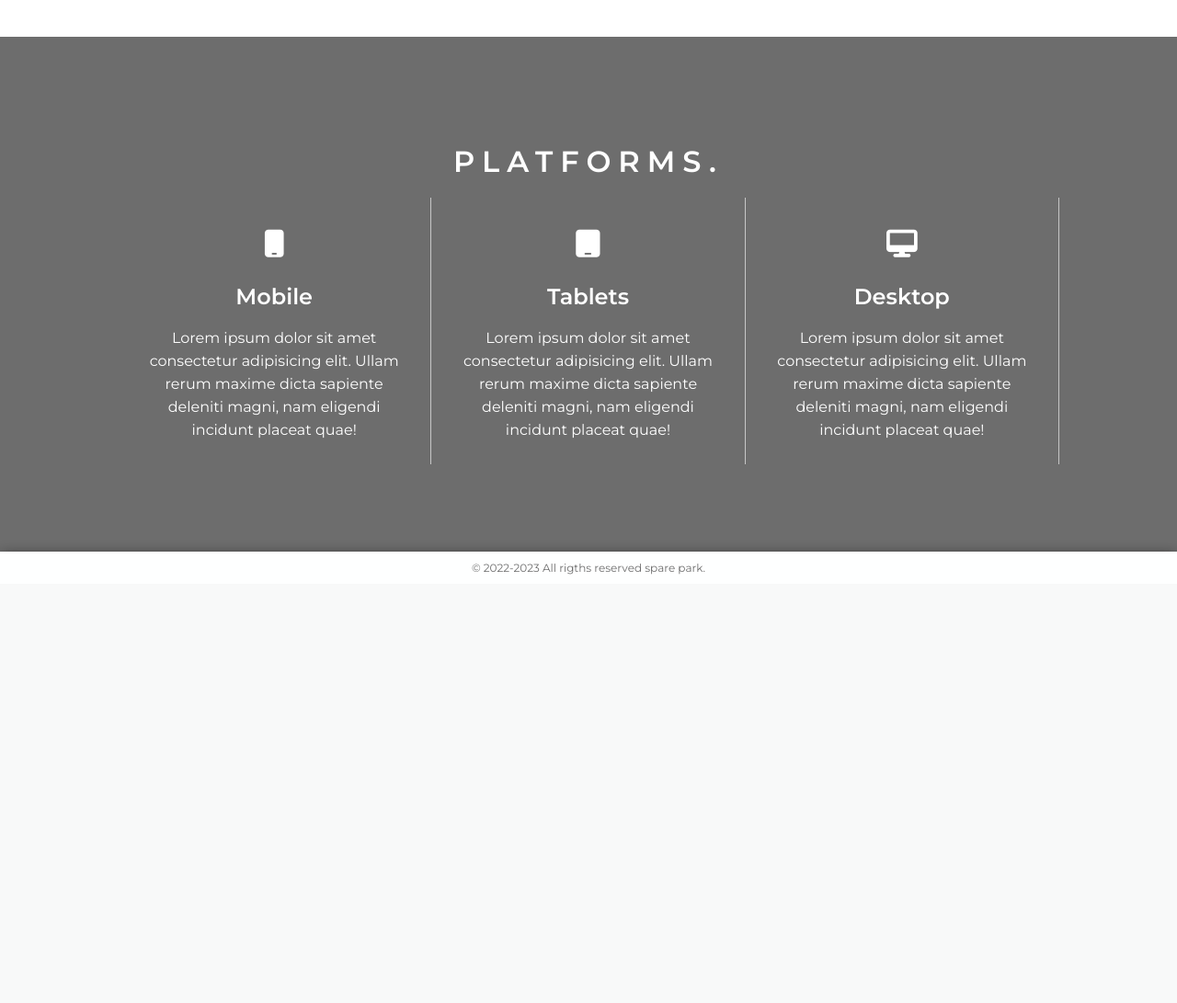
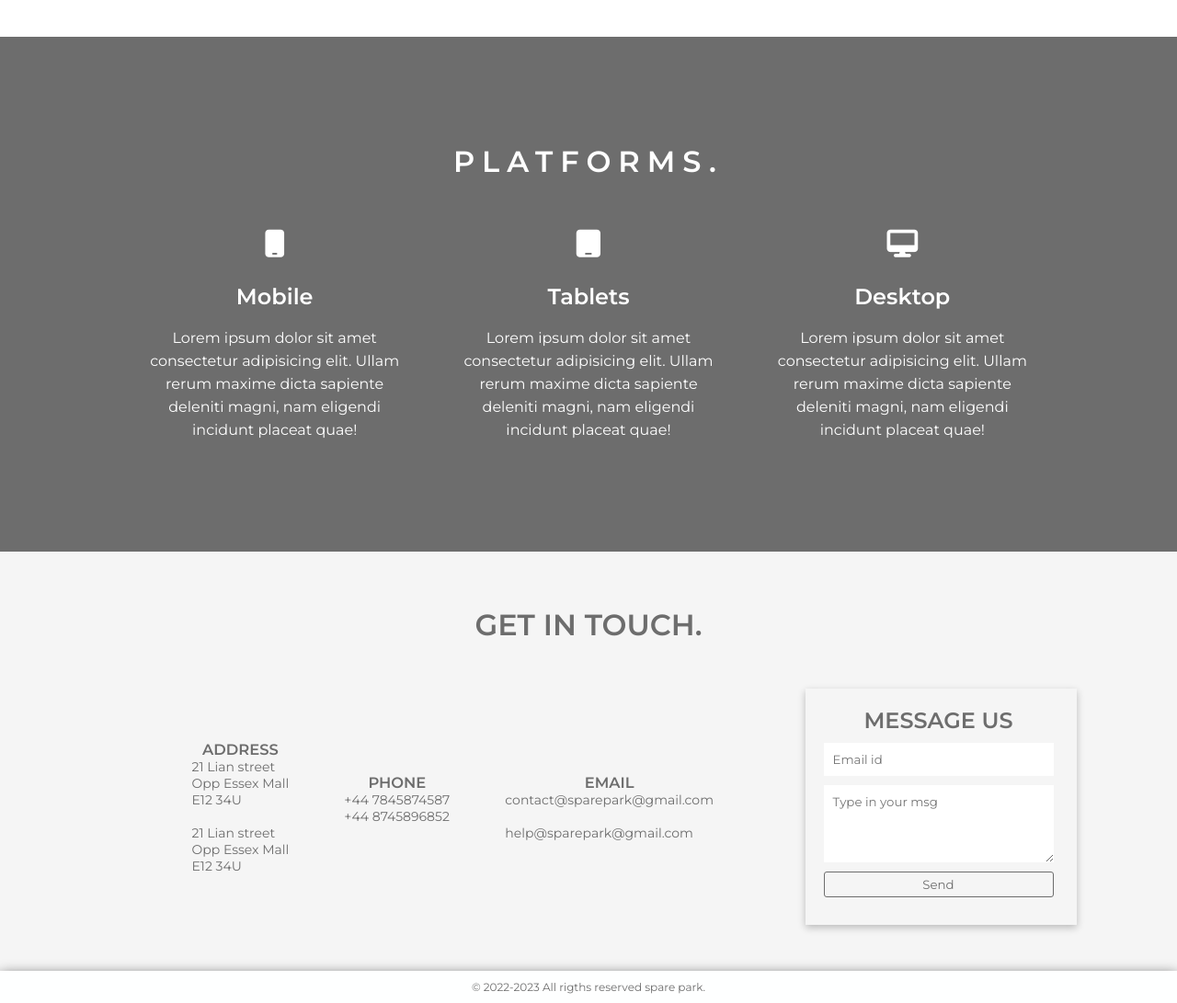
Before and after one commit to ArjunYes/spareParkPHP, a PHP site: page / in a window 1280 px wide. Shown: the part 1560-2651 px from the top of the page at 92% size. Before the commit the page ends 2185 px from the top, so only its background shows below. Run offline with PHP 8.4, Linux system fonts and the light colour scheme.

Commit message:
Starting with the db

```diff
--- a/index.php
+++ b/index.php
@@ -8,7 +8,7 @@
     <meta charset="UTF-8">
     <meta http-equiv="X-UA-Compatible" content="IE=edge">
     <meta name="viewport" content="width=device-width, initial-scale=1.0">
-    <title>Login page</title>
+    <title>Spare Park</title>
     <link rel="preconnect" href="https://fonts.googleapis.com">
     <link rel="preconnect" href="https://fonts.gstatic.com" crossorigin>
     <link href="https://fonts.googleapis.com/css2?family=Montserrat:wght@400;600&display=swap" rel="stylesheet">
@@ -24,17 +24,18 @@
                     <!-- <h2 >Spare Park</h2> -->
                 </div>
                 <ul class="navitems">
-                    <li><a href="#contact">Contact Us </a></li>
+                    <li><a class="active" href="#home">Home </a></li>
                     <li><a href="#about">About</a></li>
                     <li><a href="#platforms">Platforms</a></li>
+                    <li><a href="#contactus">Contact Us </a></li>
                 </ul>
             </nav>
 
-            <div class="content_wrapper">
+            <div id="home" class="content_wrapper">
                 <div class="title_desc">
                     <h1 class="title">SPARE PARK.</h1>
                     <p>Lorem, ipsum dolor sit amet consectetur adipisicing elit. Quibusdam nam quis praesentium cum officia cupiditate numquam provident dolores porro assumenda, iusto mollitia exercitationem perferendis officiis explicabo ipsam distinctio, facilis quos!</p>
-                    <a class="big-btn " href="#about">LEARN MORE <i class="fa-solid fa-arrow-down "></i></a>
+                    <a class="big-btn " href="#about"> EXPLORE LOCATIONS <i class="fa-solid fa-arrow-down "></i></a>
                 </div>
 
                 <div class="form_container">
@@ -85,6 +86,53 @@
         </div>
 
 
+        <div class="contactus" id="contactus">
+
+            <h1>GET IN TOUCH.</h1>
+            <div class="contact_outer_wrapper">
+                <div class="git">
+                    <div class="contact_info">
+                        <h3>ADDRESS</h3>
+                        21 Lian street <br>
+                        Opp Essex Mall <br>
+                        E12 34U
+                        <br> <br>
+                        21 Lian street <br>
+                        Opp Essex Mall <br>
+                        E12 34U
+                    </div>
+                    <div class="contact_info">
+                        <h3>PHONE</h3>
+                        +44 7845874587 <br>
+                        +44 8745896852
+                        <br> <br>
+                    </div>
+
+                    <div class="contact_info">
+                        <h3>EMAIL</h3>
+                        contact@sparepark@gmail.com
+                        <br> <br>
+                        help@sparepark@gmail.com
+                    </div>
+                </div>
+
+                <div class="gitform">
+
+                    <form class="form" action="" method="post">
+                        <h2 class="">MESSAGE US</h2>
+                        <input class="text_box_c" type="email" name="" placeholder="Email id">
+                        <textarea class="textArea" rows="4" cols="50" placeholder="Type in your msg"></textarea>
+                        <input class="btn" type="submit" value="Send">
+
+                    </form>
+
+                </div>
+            </div>
+
+
+        </div>
+
+
 
         <footer class="footer">
             <p> &copy 2022-2023 All rigths reserved spare park.</p>
--- a/main.css
+++ b/main.css
@@ -78,6 +78,16 @@ body {
   color: red;
   cursor: pointer;
   transition: ease-in-out all 0.2s;
+}
+.navbar ul:active,
+.navbar li:active,
+.navbar a:active {
+  color: red;
+}
+.navbar ul .active,
+.navbar li .active,
+.navbar a .active {
+  color: red;
 }
 .navbar .navitems {
   display: flex;
@@ -236,7 +246,6 @@ body {
   letter-spacing: 8px;
 }
 .platforms .platform {
-  border-right: 1px solid rgb(199, 199, 199);
   padding: 25px;
   text-align: center;
   line-height: 25px;
@@ -254,4 +263,78 @@ body {
 .platforms .small_logo {
   margin: 10px;
   font-size: 30px;
+}
+
+.contactus {
+  background-color: #F5f5f5;
+  display: flex;
+  flex-direction: column;
+  align-items: center;
+  justify-content: center;
+  flex: 1;
+  width: 100%;
+  padding: 50px;
+}
+.contactus h1 {
+  margin-top: 10px;
+  margin-bottom: 50px;
+}
+.contactus .contact_outer_wrapper {
+  width: 90%;
+  display: flex;
+  flex-direction: row;
+  align-items: center;
+  justify-content: center;
+  flex: 1;
+}
+.contactus .contact_outer_wrapper .git {
+  display: flex;
+  align-items: center;
+  justify-content: center;
+  gap: 20px;
+  flex: 3;
+}
+.contactus .contact_outer_wrapper .git .contact_info {
+  padding: 20px;
+  display: flex;
+  flex-direction: column;
+  align-items: center;
+  justify-content: center;
+  font-size: 14px;
+}
+.contactus .contact_outer_wrapper .gitform {
+  box-shadow: rgba(0, 0, 0, 0.24) 0px 3px 8px;
+  padding: 20px;
+  width: 70%;
+  display: flex;
+  flex: 1;
+}
+.contactus .contact_outer_wrapper .gitform .form {
+  display: flex;
+  flex-direction: column;
+  align-items: center;
+  justify-content: center;
+}
+.contactus .contact_outer_wrapper .gitform .form .btn {
+  margin-top: 10px;
+  width: 100%;
+}
+
+.textArea {
+  border: none;
+  outline: none;
+  width: 250px;
+  padding: 10px;
+}
+
+.text_box_c {
+  width: 100%;
+  margin: 10px;
+  outline: none;
+  border: none;
+  padding: 10px;
+}
+
+.active {
+  color: red;
 }/*# sourceMappingURL=main.css.map */
--- a/main.scss
+++ b/main.scss
@@ -89,6 +89,15 @@ body {
             color: red;
             cursor: pointer;
             transition: ease-in-out all .2s
+        }
+
+        &:active {
+            color: red;
+
+        }
+
+        .active{
+            color: red;
         }
 
     }
@@ -297,11 +306,11 @@ body {
     justify-content: center;
 
     .platform {
-        border-right: 1px solid rgb(199, 199, 199);
         padding: 25px;
         text-align: center;
         line-height: 25px;
-        h2{
+
+        h2 {
             margin: 20px;
         }
     }
@@ -314,8 +323,98 @@ body {
         justify-content: center;
     }
 
-    .small_logo{
+    .small_logo {
         margin: 10px;
         font-size: 30px;
     }
 }
+
+
+.contactus {
+    background-color: #F5f5f5;
+    display: flex;
+    flex-direction: column;
+    align-items: center;
+    justify-content: center;
+    flex: 1;
+    width: 100%;
+    padding: 50px;
+
+    h1 {
+        margin-top: 10px;
+        margin-bottom: 50px;
+    }
+
+    .contact_outer_wrapper {
+        width: 90%;
+        display: flex;
+        flex-direction: row;
+        align-items: center;
+        justify-content: center;
+        flex: 1;
+
+        .git {
+            display: flex;
+            align-items: center;
+            justify-content: center;
+            gap: 20px;
+            // border: 1px solid red;
+            flex: 3;
+
+            .contact_info {
+                padding: 20px;
+                // border: 1px solid red;
+                display: flex;
+                flex-direction: column;
+                align-items: center;
+                justify-content: center;
+                font-size: 14px;
+            }
+        }
+
+        .gitform {
+            // background-color: red;
+
+            box-shadow: rgba(0, 0, 0, 0.24) 0px 3px 8px;
+            padding: 20px;
+            width: 70%;
+            display: flex;
+            flex: 1;
+
+            .form {
+                display: flex;
+                flex-direction: column;
+                align-items: center;
+                justify-content: center;
+
+                .btn {
+                    margin-top: 10px;
+                    width: 100%;
+                }
+
+            }
+        }
+
+    }
+
+
+}
+
+.textArea {
+    border: none;
+    outline: none;
+    width: 250px;
+    padding: 10px;
+}
+
+.text_box_c {
+    width: 100%;
+    margin: 10px;
+    outline: none;
+    border: none;
+    padding: 10px;
+}
+
+.active {
+    color: red;
+}
```
Also changed, not shown: includes/dbh.inc.php (added), 1 other file.
